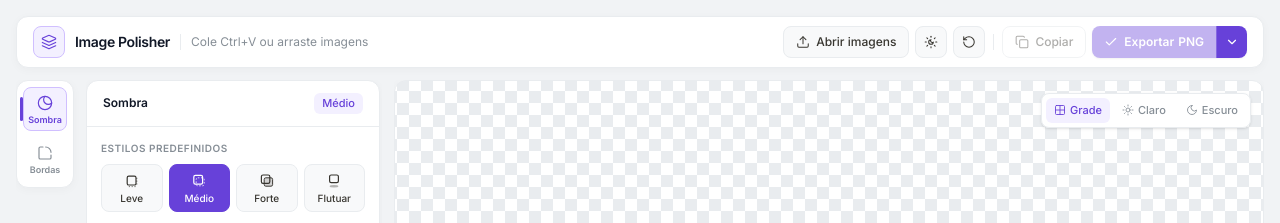
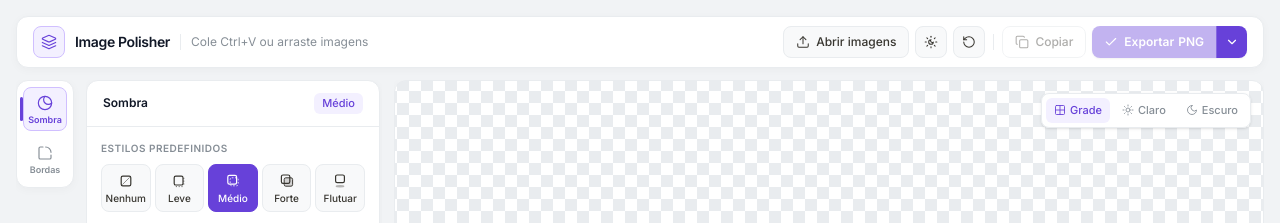
Before and after one commit to luizGDpulz/image-polisher, an Astro site: page / in a window 1280 px wide. Shown: the top 223 px of the page. Built offline with nearby package versions, Linux system fonts and the light colour scheme; Astro itself is replaced by a stand-in of ours.

Commit message:
feat(shadow): add 'nenhum' (no-shadow) preset keeping 'medio' as default (refs #14)

```diff
--- a/src/lib/types.ts
+++ b/src/lib/types.ts
@@ -2,7 +2,7 @@ export type ImageFormat = 'image/png' | 'image/webp' | 'image/jpeg' | 'image/avi
 
 export type ToolId = 'shadow' | 'corners';
 
-export type PresetName = 'leve' | 'medio' | 'forte' | 'flutuante';
+export type PresetName = 'nenhum' | 'leve' | 'medio' | 'forte' | 'flutuante';
 
 export type BorderRadiusPresetName = 'nenhum' | 'sutil' | 'medio' | 'forte';
 
@@ -68,6 +68,13 @@ export const FORMAT_OPTIONS: readonly FormatOption[] = [
 ] as const;
 
 export const SHADOW_PRESETS: Record<PresetName, ShadowConfig> = {
+  nenhum: {
+    offsetX: 0,
+    offsetY: 0,
+    blur: 0,
+    opacity: 0,
+    extraPadding: 0,
+  },
   leve: {
     offsetX: 0,
     offsetY: 4,
--- a/src/pages/index.astro
+++ b/src/pages/index.astro
@@ -504,61 +504,75 @@ import Layout from '../layouts/Layout.astro';
                 >
                   Estilos Predefinidos
                 </legend>
-                <div class="grid grid-cols-4 gap-1.5">
+                <div class="grid grid-cols-5 gap-1">
+                  <button
+                    type="button"
+                    data-preset="nenhum"
+                    aria-pressed="false"
+                    class="py-2 px-0.5 rounded-lg border border-[var(--border-color)] bg-[var(--bg-subtle)] text-[var(--text-secondary)] hover:border-[var(--border-strong)] aria-pressed:bg-[var(--color-brand)] aria-pressed:border-[var(--color-brand)] aria-pressed:text-white transition cursor-pointer flex flex-col items-center justify-center gap-1"
+                    title="Remover sombra da imagem"
+                  >
+                    <svg class="w-4 h-4" viewBox="0 0 20 20" fill="none" aria-hidden="true">
+                      <rect x="4" y="4" width="12" height="12" rx="2" stroke="currentColor" stroke-width="1.5" />
+                      <path d="M5.5 14.5 14.5 5.5" stroke="currentColor" stroke-width="1.2" opacity="0.55" />
+                    </svg>
+                    <span class="text-[10px] font-medium leading-none whitespace-nowrap">Nenhum</span>
+                  </button>
+
                   <button
                     type="button"
                     data-preset="leve"
                     aria-pressed="false"
-                    class="py-2 px-1 rounded-lg border border-[var(--border-color)] bg-[var(--bg-subtle)] text-[var(--text-secondary)] hover:border-[var(--border-strong)] aria-pressed:bg-[var(--color-brand)] aria-pressed:border-[var(--color-brand)] aria-pressed:text-white transition cursor-pointer flex flex-col items-center justify-center gap-1"
+                    class="py-2 px-0.5 rounded-lg border border-[var(--border-color)] bg-[var(--bg-subtle)] text-[var(--text-secondary)] hover:border-[var(--border-strong)] aria-pressed:bg-[var(--color-brand)] aria-pressed:border-[var(--color-brand)] aria-pressed:text-white transition cursor-pointer flex flex-col items-center justify-center gap-1"
                     title="Sombra leve e discreta"
                   >
                     <svg class="w-4 h-4" viewBox="0 0 20 20" fill="none" aria-hidden="true">
                       <rect x="4" y="4" width="11" height="11" rx="2" stroke="currentColor" stroke-width="1.5" />
                       <path d="M6 17h10M16 6v10" stroke="currentColor" stroke-width="1.2" stroke-dasharray="1.5 2" opacity="0.7" />
                     </svg>
-                    <span class="text-[10px] font-medium leading-none">Leve</span>
+                    <span class="text-[10px] font-medium leading-none whitespace-nowrap">Leve</span>
                   </button>
 
                   <button
                     type="button"
                     data-preset="medio"
                     aria-pressed="true"
-                    class="py-2 px-1 rounded-lg border border-[var(--border-color)] bg-[var(--bg-subtle)] text-[var(--text-secondary)] hover:border-[var(--border-strong)] aria-pressed:bg-[var(--color-brand)] aria-pressed:border-[var(--color-brand)] aria-pressed:text-white transition cursor-pointer flex flex-col items-center justify-center gap-1"
+                    class="py-2 px-0.5 rounded-lg border border-[var(--border-color)] bg-[var(--bg-subtle)] text-[var(--text-secondary)] hover:border-[var(--border-strong)] aria-pressed:bg-[var(--color-brand)] aria-pressed:border-[var(--color-brand)] aria-pressed:text-white transition cursor-pointer flex flex-col items-center justify-center gap-1"
                     title="Sombra equilibrada para prints"
                   >
                     <svg class="w-4 h-4" viewBox="0 0 20 20" fill="none" aria-hidden="true">
                       <rect x="3.5" y="3" width="11" height="11" rx="2" stroke="currentColor" stroke-width="1.5" />
                       <rect x="6.5" y="6" width="10" height="10" rx="2" stroke="currentColor" stroke-width="1.2" stroke-dasharray="2 2" opacity="0.8" />
                     </svg>
-                    <span class="text-[10px] font-medium leading-none">Médio</span>
+                    <span class="text-[10px] font-medium leading-none whitespace-nowrap">Médio</span>
                   </button>
 
                   <button
                     type="button"
                     data-preset="forte"
                     aria-pressed="false"
-                    class="py-2 px-1 rounded-lg border border-[var(--border-color)] bg-[var(--bg-subtle)] text-[var(--text-secondary)] hover:border-[var(--border-strong)] aria-pressed:bg-[var(--color-brand)] aria-pressed:border-[var(--color-brand)] aria-pressed:text-white transition cursor-pointer flex flex-col items-center justify-center gap-1"
+                    class="py-2 px-0.5 rounded-lg border border-[var(--border-color)] bg-[var(--bg-subtle)] text-[var(--text-secondary)] hover:border-[var(--border-strong)] aria-pressed:bg-[var(--color-brand)] aria-pressed:border-[var(--color-brand)] aria-pressed:text-white transition cursor-pointer flex flex-col items-center justify-center gap-1"
                     title="Sombra marcada com maior contraste"
                   >
                     <svg class="w-4 h-4" viewBox="0 0 20 20" fill="none" aria-hidden="true">
                       <rect x="3" y="2.5" width="10.5" height="10.5" rx="2" stroke="currentColor" stroke-width="1.5" />
                       <rect x="6.5" y="6" width="10.5" height="10.5" rx="2" fill="currentColor" fill-opacity="0.2" stroke="currentColor" stroke-width="1.2" />
                     </svg>
-                    <span class="text-[10px] font-medium leading-none">Forte</span>
+                    <span class="text-[10px] font-medium leading-none whitespace-nowrap">Forte</span>
                   </button>
 
                   <button
                     type="button"
                     data-preset="flutuante"
                     aria-pressed="false"
-                    class="py-2 px-1 rounded-lg border border-[var(--border-color)] bg-[var(--bg-subtle)] text-[var(--text-secondary)] hover:border-[var(--border-strong)] aria-pressed:bg-[var(--color-brand)] aria-pressed:border-[var(--color-brand)] aria-pressed:text-white transition cursor-pointer flex flex-col items-center justify-center gap-1"
+                    class="py-2 px-0.5 rounded-lg border border-[var(--border-color)] bg-[var(--bg-subtle)] text-[var(--text-secondary)] hover:border-[var(--border-strong)] aria-pressed:bg-[var(--color-brand)] aria-pressed:border-[var(--color-brand)] aria-pressed:text-white transition cursor-pointer flex flex-col items-center justify-center gap-1"
                     title="Elevação alta com sombra suave abaixo"
                   >
                     <svg class="w-4 h-4" viewBox="0 0 20 20" fill="none" aria-hidden="true">
                       <rect x="4.5" y="2.5" width="11" height="9.5" rx="2" stroke="currentColor" stroke-width="1.5" />
                       <ellipse cx="10" cy="16.5" rx="5.5" ry="1.5" fill="currentColor" fill-opacity="0.35" />
                     </svg>
-                    <span class="text-[10px] font-medium leading-none">Flutuar</span>
+                    <span class="text-[10px] font-medium leading-none whitespace-nowrap">Flutuar</span>
                   </button>
                 </div>
               </fieldset>
--- a/src/scripts/polisher-client.ts
+++ b/src/scripts/polisher-client.ts
@@ -329,6 +329,7 @@ export function initImagePolisher(): void {
   }
 
   const PRESET_LABELS: Record<PresetName, string> = {
+    nenhum: 'Nenhum',
     leve: 'Leve',
     medio: 'Médio',
     forte: 'Forte',
```
